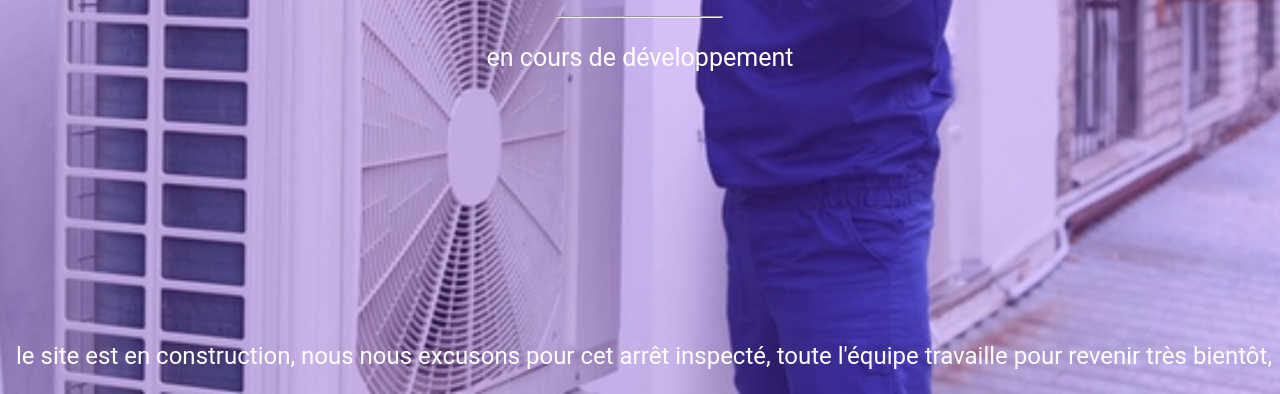
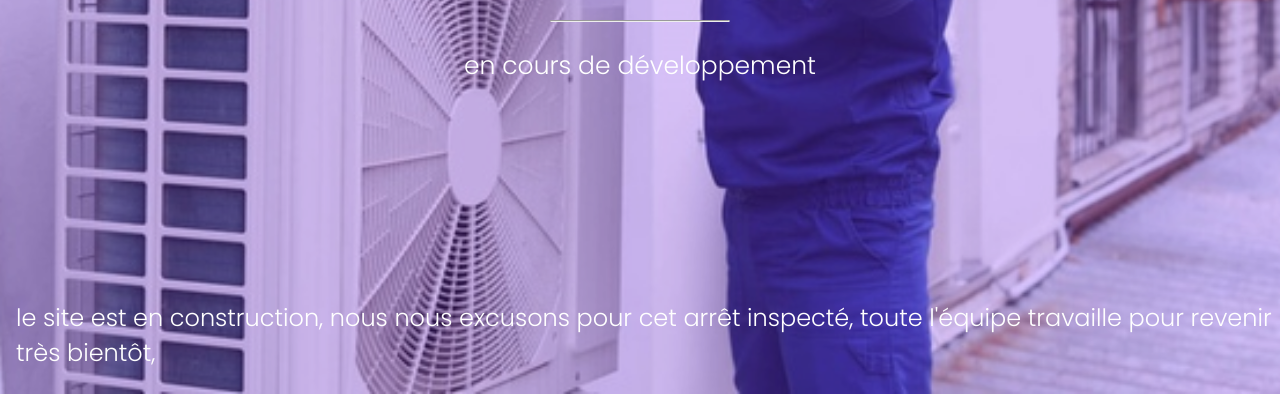
Before and after one commit to fiberx10/labonneprime, a plain HTML site: page index.html in a window 1280 px wide. Shown: the part 406-800 px from the top of the page. Drawn offline with Linux system fonts and the light colour scheme.

Commit message:
Update index.html

```diff
--- a/index.html
+++ b/index.html
@@ -1,6 +1,7 @@
 <!DOCTYPE html>
 <html>
 <style>
+  @import url('https://fonts.googleapis.com/css2?family=Poppins:wght@300&display=swap');
 body, html {
   height: 100%;
   margin: 0;
@@ -13,7 +14,7 @@ body, html {
   background-size: cover;
   position: relative;
   color: white;
-  font-family: "Roboto", sans-serif;
+  font-family: 'Poppins', sans-serif;
   font-size: 25px;
 }
 
```
